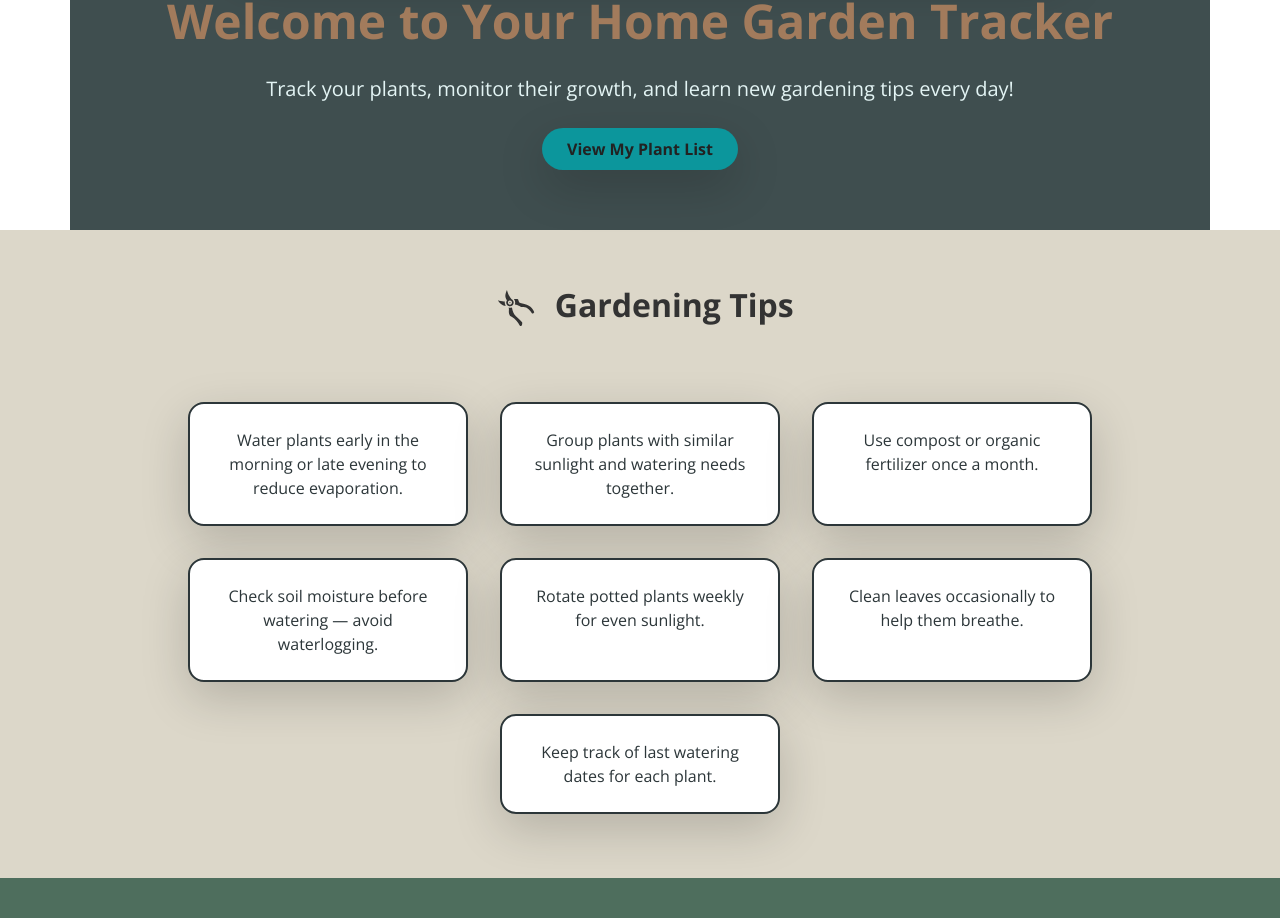
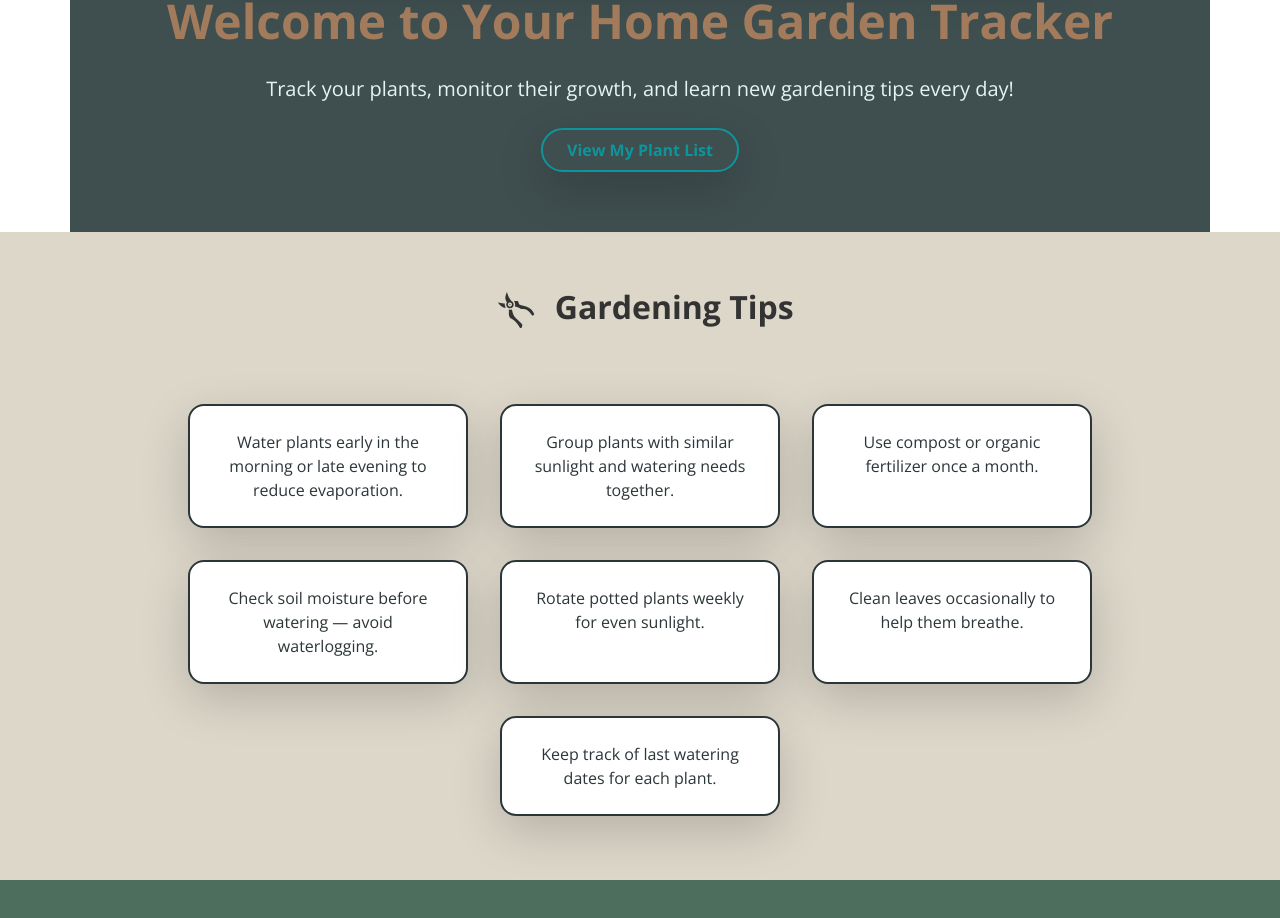
Before and after one commit to adilriyan/GardenFrontEnd, a React (Vite) app: page / in a window 1280 px wide. Shown: the part 878-1796 px from the top of the page. Built offline with nearby package versions, Linux system fonts and the light colour scheme.

Commit message:
css for button and all plants bouttons

```diff
--- a/src/Pages/Home.jsx
+++ b/src/Pages/Home.jsx
@@ -4,6 +4,7 @@ import { Button, Container } from 'react-bootstrap';
 import { useNavigate } from 'react-router-dom';
 import { GiFireFlower } from "react-icons/gi";
 import { GiGardeningShears } from "react-icons/gi";
+import '../componts/Boutton.css'
 function Home() {
   const navigate = useNavigate();
 
@@ -37,9 +38,8 @@ function Home() {
               Track your plants, monitor their growth, and learn new gardening tips every day!
             </p>
             <Button
-              variant="custom"
+
               className="custom-button mt-4 fw-semibold px-4 py-2 rounded-pill shadow-lg"
-              style={{backgroundColor:'#0C969C'}}
               onClick={() => navigate('/all')}
             >
               View My Plant List
--- a/src/Pages/PlantGrowth.jsx
+++ b/src/Pages/PlantGrowth.jsx
@@ -2,9 +2,11 @@ import React from "react";
 import Header from "../componts/Header";
 import { Container, Table, Image, Card,Button } from "react-bootstrap";
 import { useNavigate } from "react-router-dom";
-import { getPlantById } from "../service/Apicall";
+import { getPlantById, deletePlantById } from "../service/Apicall";
 import { GiPlantSeed } from "react-icons/gi";
 import { TiEdit } from "react-icons/ti";
+import { MdDelete } from "react-icons/md";
+import swal from "sweetalert";
 function PlantGrowth({editID}) {
  const [plant, setPlant] = React.useState({});
   const navigate=useNavigate()
@@ -17,6 +19,11 @@ async function fetchPlantInfo() {
   console.log(data);
   setPlant(data);
 }
+  async function handleDelete(id,name) {
+    await deletePlantById(id)
+     swal("Success!", `${name} Deleted essfully!`, "Error");
+   navigate('/all')
+  }
 
   return (
     <div>
@@ -72,6 +79,7 @@ async function fetchPlantInfo() {
           <tfoot >
             <GiPlantSeed  onClick={()=>{navigate('/all')}} className="Ions infos-icon"/>
               <TiEdit onClick={()=>{navigate('/edit')}} className="Ions infos-icon"/>
+                <MdDelete   onClick={()=>{handleDelete(plant.id, plant.name)}} className="Ions infos-icon"/>
           </tfoot>
         </Table>
       </Container>
--- a/src/Pages/ViewAll.jsx
+++ b/src/Pages/ViewAll.jsx
@@ -1,44 +1,39 @@
-import React, { useEffect } from 'react'
-import Header from '../componts/Header'
+import React, { useEffect } from 'react';
+import Header from '../componts/Header';
 import Container from 'react-bootstrap/Container';
 import Row from 'react-bootstrap/Row';
 import Col from 'react-bootstrap/Col';
 import Button from 'react-bootstrap/Button';
-import Card from 'react-bootstrap/Card'
-import { getPlants, deletePlantById } from '../service/Apicall';
+import Card from 'react-bootstrap/Card';
+import { getPlants } from '../service/Apicall';
 import { useNavigate } from 'react-router-dom';
 import Alert from 'react-bootstrap/Alert';
 import swal from 'sweetalert';
-function ViewAll({setEditID}) {
+import '../componts/Boutton.css'
+function ViewAll({ setEditID }) {
   const [plants, setPlants] = React.useState([]);
   const [searchPerformed, setSearchPerformed] = React.useState(false);
 
   useEffect(() => {
-    getdata()
-  }, [])
+    getdata();
+  }, []);
 
-  const navigate = useNavigate()
+  const navigate = useNavigate();
 
   async function getdata() {
-    const data = await getPlants()
-    setPlants(data)
-    setSearchPerformed(false)
-  }
-
-  async function handleDelete(id,name) {
-    await deletePlantById(id)
-     swal("Success!", `${name} Deleted essfully!`, "Error");
-    getdata()
+    const data = await getPlants();
+    setPlants(data);
+    setSearchPerformed(false);
   }
 
   const handleSearchResults = (results) => {
     setPlants(results);
     setSearchPerformed(true);
-  }
+  };
 
   return (
     <div>
-        <Header set={true} onSearchResults={handleSearchResults}/>
+      <Header set={true} onSearchResults={handleSearchResults} />
       <Container>
         {searchPerformed && plants.length === 0 ? (
           <Alert variant="info" className="mt-3">
@@ -49,41 +44,30 @@ function ViewAll({setEditID}) {
           <Row>
             {plants?.map((item) => (
               <Col key={item.id} xs={12} sm={6} md={4} lg={3}>
-                  <Card style={{ margin: '15px' }} key={item.id}>
+                <Card style={{ margin: '15px', boxShadow: '0 4px 15px rgba(0, 0, 0, 0.2)', borderRadius: '15px' }}>
                   <Card.Img
                     variant="top"
                     src={item.image}
                     style={{
                       height: '250px',
-                        objectFit: 'cover'
+                      objectFit: 'cover',
+                      borderTopLeftRadius: '15px',
+                      borderTopRightRadius: '15px'
                     }}
                   />
                   <Card.Body>
-                      <Card.Title style={{color:'black'}}>{item.name}</Card.Title>
-                      <Card.Text style={{color:'black'}}>
+                    <Card.Title style={{ color: 'black' }}>{item.name}</Card.Title>
+                    <Card.Text style={{ color: 'black' }}>
                       {item.notes}
                     </Card.Text>
-                      <div className="d-flex flex-wrap gap-2 justify-content-center">
+                    <div className="d-flex justify-content-center">
                       <Button
-                          variant="primary"
-                          style={{color:'white', borderRadius:'15px'}}
-                          onClick={()=>{navigate('/plantInfo'); setEditID(item.id)}}
+
+                        className='PlantInfoBtn Info-border-reveal'
+
+                        onClick={() => { navigate('/plantInfo'); setEditID(item.id); }}
                       >
                         Details
-                        </Button>
-                        <Button
-                          variant="warning"
-                          style={{color:'white', borderRadius:'15px'}}
-                          onClick={()=>{navigate('/edit'); setEditID(item.id)}}
-                        >
-                          Edit
-                        </Button>
-                        <Button
-                          variant="danger"
-                          style={{color:'white', borderRadius:'15px'}}
-                          onClick={()=>{handleDelete(item.id, item.name)}}
-                        >
-                          Delete
                       </Button>
                     </div>
                   </Card.Body>
@@ -94,7 +78,7 @@ function ViewAll({setEditID}) {
         )}
       </Container>
     </div>
-  )
+  );
 }
 
-export default ViewAll
+export default ViewAll;
--- /dev/null
+++ b/src/componts/Boutton.css
@@ -0,0 +1,90 @@
+.custom-button {
+  position: relative;
+  display: inline-block;
+  text-decoration: none;
+  cursor: pointer;
+  border: 2px solid #0C969C; /* Theme color */
+  border-radius: 50px; /* rounded-pill style */
+  padding: 10px 30px;
+  color: #0C969C;
+  background-color: transparent;
+  font-weight: 600;
+  overflow: hidden;
+  transition: color 0.3s ease, transform 0.3s ease; /* Added transform transition */
+  z-index: 1;
+  box-shadow: 0 4px 10px rgba(0, 0, 0, 0.2); /* Subtle shadow */
+}
+
+/* create the circular fill behind the button */
+.custom-button::before {
+  content: "";
+  position: absolute;
+  top: 50%;
+  left: 50%;
+  width: 0;
+  height: 0;
+  background-color: #c4d732;
+  border-radius: 50%;
+  transform: translate(-50%, -50%);
+  transition: width 0.9s ease-in-out, height 0.9s ease-in-out; /* Slowed down the filling effect */
+  z-index: -1;
+}
+
+/* when hovering, expand the circle to fill the button */
+.custom-button:hover::before {
+  width: 300%;
+  height: 300%;
+}
+
+/* make text white when hovered */
+.custom-button:hover {
+  color: #fefdfd;
+  border-color: #c4d732; /* Change border color on hover */
+  transform: scale(1.05); /* Slightly scale the button */
+}
+
+/* Optional: Add a focus effect for accessibility */
+.custom-button:focus {
+  outline: none;
+  box-shadow: 0 0 0 3px rgba(12, 156, 84, 0.5); /* Focus ring */
+}
+
+.PlantInfoBtn {
+  padding: 10px 20px;
+  margin: 10px;
+  border: none;
+  cursor: pointer;
+  font-size: 16px;
+  transition: all 0.4s ease;
+  color: white;
+  border-radius: 10px;
+  position: relative;
+  overflow: hidden; /* important to hide overflow of ::after */
+  z-index: 1;
+}
+
+.Info-border-reveal {
+  background-color: transparent;
+  color: #0c0110;
+  border: 2px solid #05f80d;
+}
+
+.Info-border-reveal::after {
+  content: "";
+  position: absolute;
+  width: 0;
+  height: 100%;
+  top: 0;
+  left: 0;
+  background-color: #31b5f3;
+  transition: width 0.3s ease;
+  z-index: -1;
+}
+
+.Info-border-reveal:hover::after {
+  width: 100%;
+}
+
+.Info-border-reveal:hover {
+  color: white;
+}
--- a/src/index.css
+++ b/src/index.css
@@ -49,7 +49,7 @@ body {
 }
 
 /* Custom Button Styles */
-.btn-custom,
+/* .btn-custom,
 .btn-outline-custom {
   background-color: var(--medium-teal);
   color: var(--light-teal);
@@ -67,7 +67,7 @@ body {
 .btn-outline-custom:hover {
   background-color: var(--light-teal);
   color: var(--dark-green);
-}
+} */
 
 /* Tips Section */
 .tips-section {
@@ -141,39 +141,3 @@ body {
     cursor:pointer;
     color: var(--medium-teal);
 }
-
-.custom-button {
-  position: relative;
-  text-decoration: none;
-  cursor: pointer;
-  border: 1px solid #0C969C; /* Updated to match your button's color */
-  outline: none;
-  overflow: hidden;
-  color: #0C969C; /* Updated to match your button's color */
-  background-color: transparent; /* Allows the hover fill effect */
-  transition: color 0.3s 0.1s ease-out;
-  text-align: center;
-}
-
-.custom-button::before {
-  content: '';
-  border-radius: 50%;
-  display: block;
-  width: 20em; /* 2x the original $width (10em) */
-  height: 20em; /* 2x the original $width (10em) */
-  position: absolute;
-  top: 50%;
-  left: 50%;
-  transform: translate(-50%, -50%);
-  transition: box-shadow 0.5s ease-out;
-  z-index: -1;
-}
-
-.custom-button:hover {
-  color: #fff;
-  /* No change needed for ::before here, as it's already defined */
-}
-
-.custom-button:hover::before {
-  box-shadow: inset 0 0 0 10em rgba(12, 150, 156, 1); /* Inset shadow fill with your color */
-}
```
Lines whose indentation alone changed are shown as unchanged.
